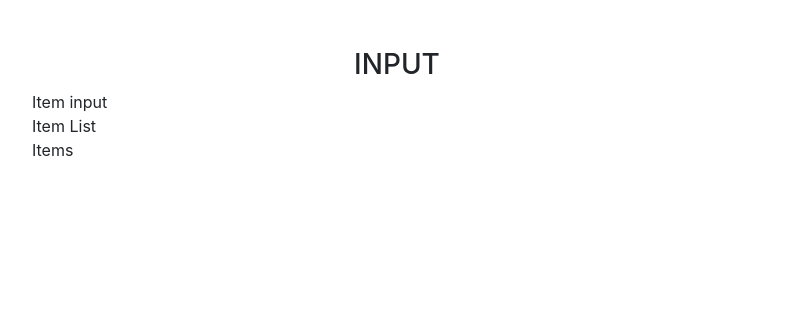
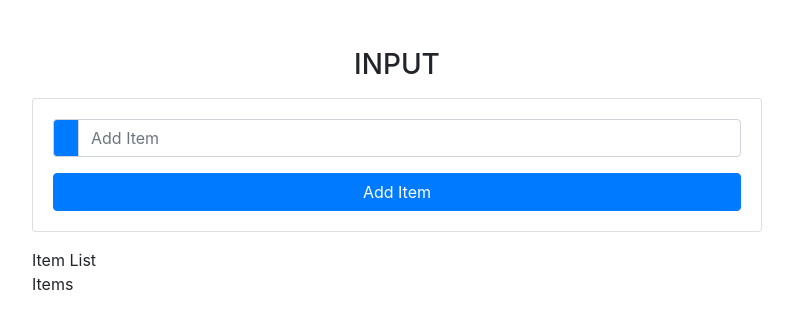
Before and after one commit to sumahs/react-add-delete-update-item, a React (Create React App) app: page / in a window 1280 px wide. Shown: the top 328 px of the page, without its empty margins (53-846 px from the left). Built offline with nearby package versions, Linux system fonts and the light colour scheme.

Commit message:
add input

```diff
--- a/src/component/ItemInput.js
+++ b/src/component/ItemInput.js
@@ -2,9 +2,25 @@
 
 export default class ItemInput extends Component{
     render(){
+        const{item, handleChange,handleSubmit,editItem} =this.props;
         return(
-            <div>Item input
-
+            <div className="card card-body my-3">
+                <form onSubmit={handleSubmit}>
+                    <div className="input-group">
+                        <div className="input-group-prepend">
+                            <div className="input-group-text bg-primary text-white">
+                                <i className="fas fa-book"></i>
+                            </div>
+                        </div>
+                        <input type="text" className="form-control text-capitalize"
+                            placeholder="add item"
+                            value={item}
+                            onChange={handleChange}/>
+                    </div>
+                    <button type="submit" className="btn btn-block btn-primary mt-3">
+                        Add Item
+                    </button>
+                </form>
             </div>
         );
     }
```
